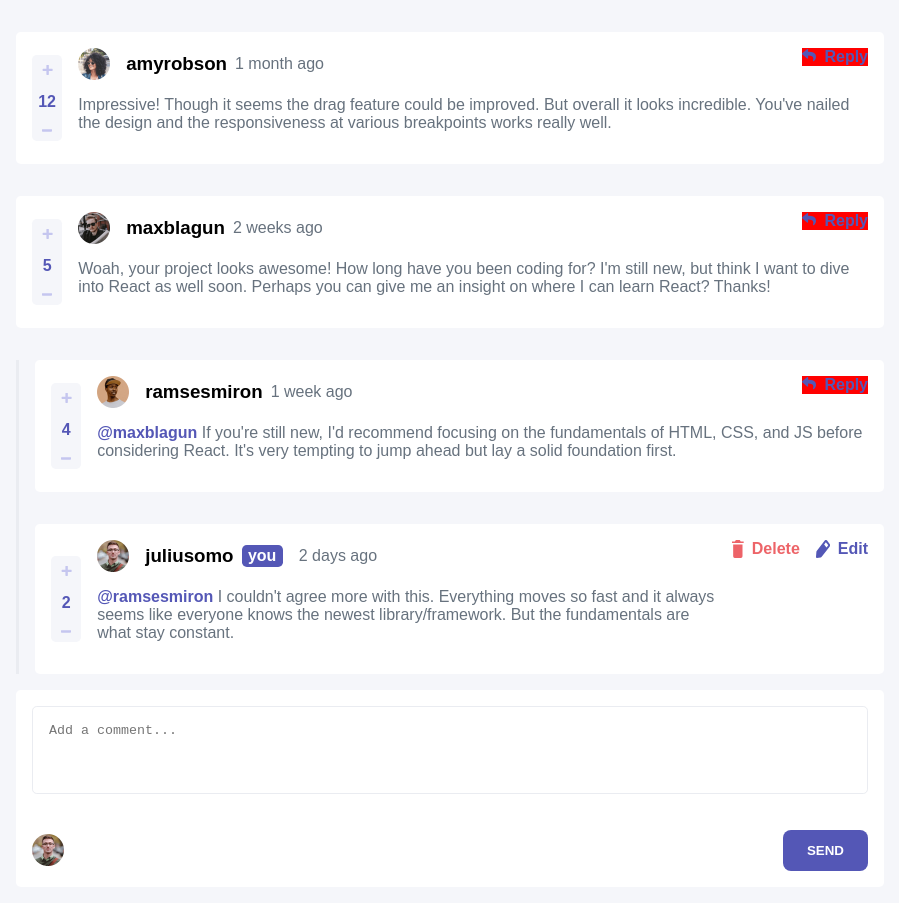
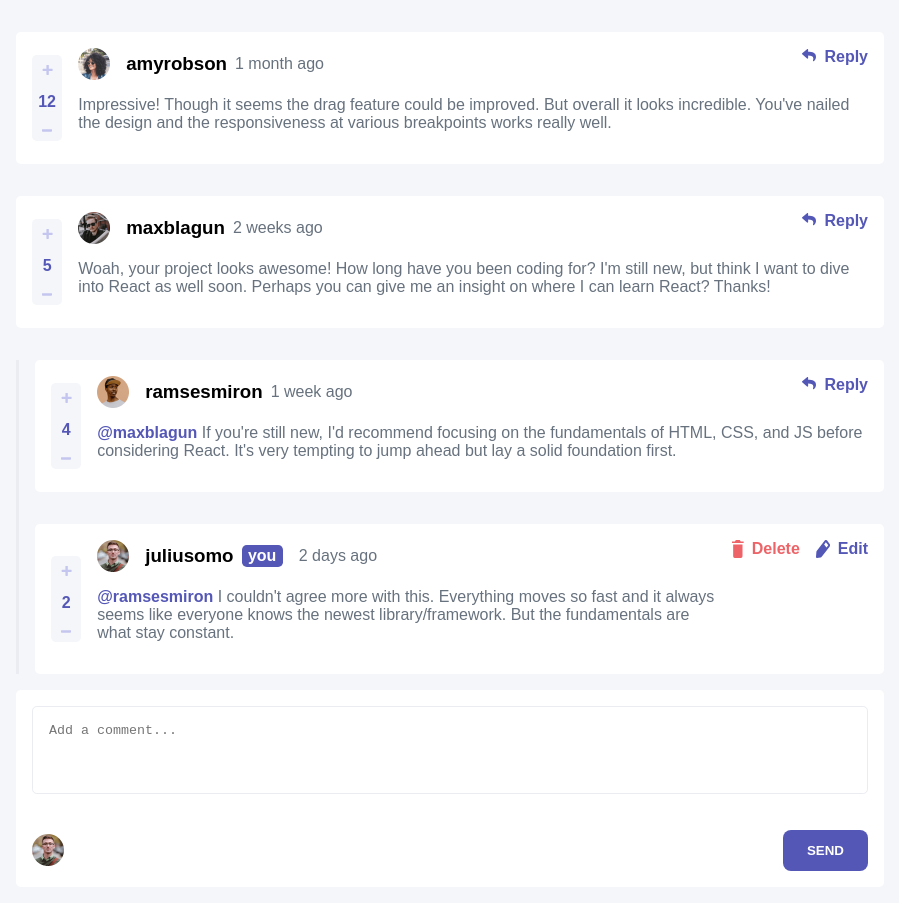
Before and after one commit to yannaufray/interactive-comments-section, a Vue app: page / in a window 1280 px wide. Shown: the whole page, without its empty margins (190-1089 px from the left). Built offline with nearby package versions, Linux system fonts and the light colour scheme; data requests are answered from the project's data file.

Commit message:
Fixed Reply position

```diff
--- a/src/components/Comment.vue
+++ b/src/components/Comment.vue
@@ -185,7 +185,6 @@ export default {
   bottom: 1rem;
   right: 1rem;
   display: block;
-  background-color: red;
 }
 
 .reply img {
@@ -221,6 +220,7 @@ export default {
 
   .reply {
     top: 1rem;
+    bottom: initial;
   }
 
   .full-comment {
```
